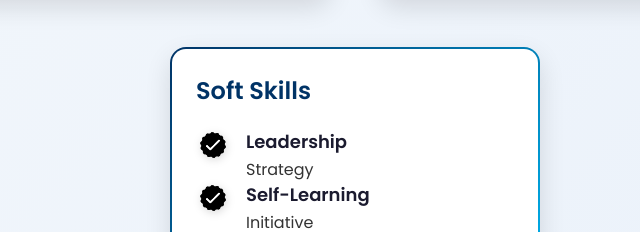
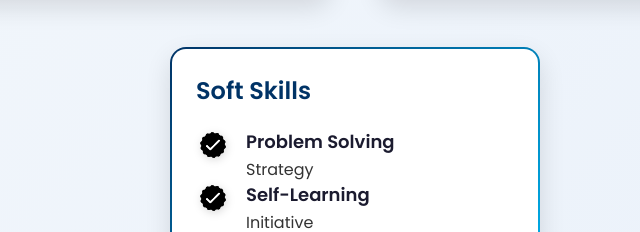
Before and after one commit to Siddhu1608/Siddhartha-Gummadi-portfolio, a plain HTML site: page index.html in a window 1280 px wide. Shown: the part 2867-3099 px from the top of the page, 285-925 px from the left. Drawn offline with Linux system fonts and the light colour scheme.

Commit message:
Update index.html

```diff
--- a/index.html
+++ b/index.html
@@ -227,7 +227,7 @@
             <div class="skills-1">
               <img src="checkmark.png" alt="checkmark">
               <div class="skills-1-2">
-                <span>Leadership</span>
+                <span>Problem Solving</span>
                 <span>Strategy</span>
               </div>
             </div>
```
